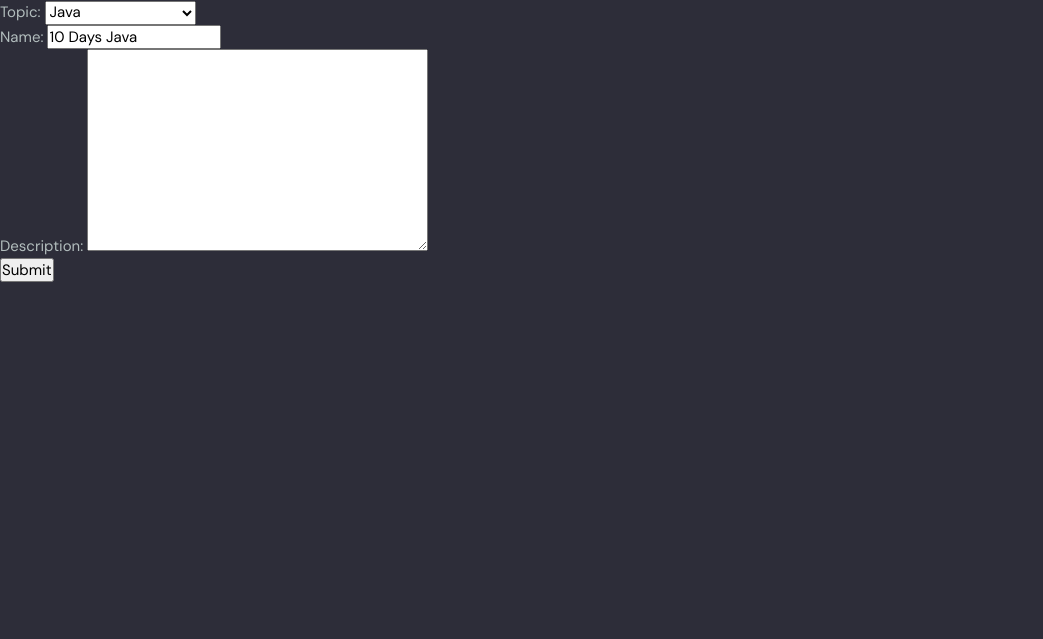
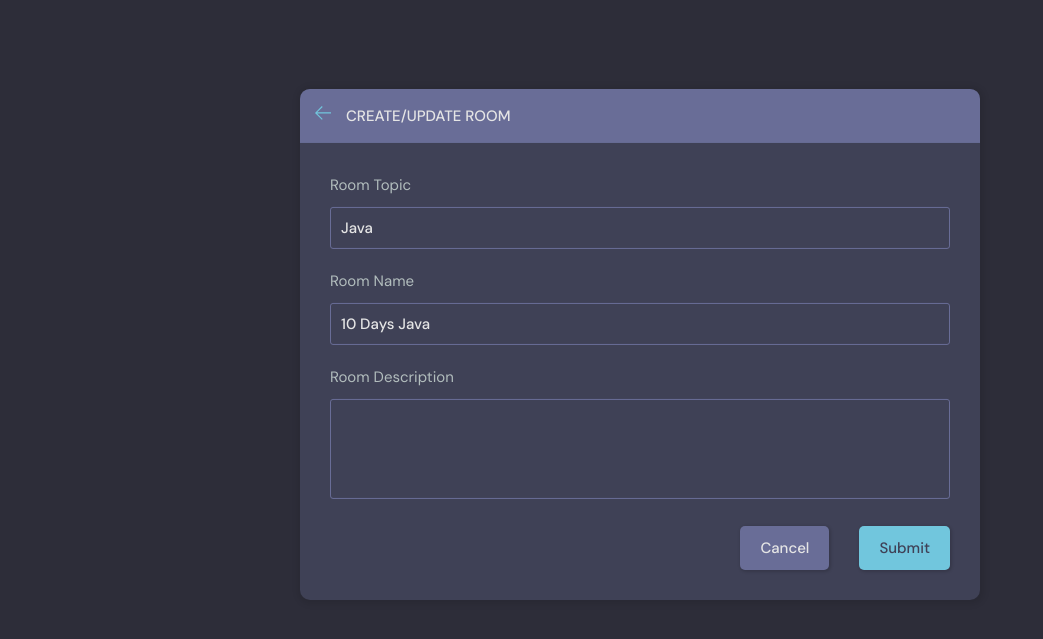
Before and after one commit to PriomDeb/codeflow, a Django app: page /update-room/9/ in a window 1280 px wide. Shown: the part 76-715 px from the top of the page, without its empty margins (0-1043 px from the left). Run offline with Django 4.2, Linux system fonts and the light colour scheme; a user stored in the database is signed in; data comes from the database, SQL or seed files in the repository; both versions use the stored data as it was after the commit.

Commit message:
Added create room template

```diff
--- a/base/templates/base/room_form.html
+++ b/base/templates/base/room_form.html
@@ -1,14 +1,72 @@
 {% extends 'main.html' %}
 
 {% block content %}
+<main class="create-room layout">
+  <div class="container">
+    <div class="layout__box">
+      <div class="layout__boxHeader">
+        <div class="layout__boxTitle">
+          <a href="{% url 'home' %}">
+            <svg version="1.1" xmlns="http://www.w3.org/2000/svg" width="32" height="32" viewBox="0 0 32 32">
+              <title>arrow-left</title>
+              <path
+                d="M13.723 2.286l-13.723 13.714 13.719 13.714 1.616-1.611-10.96-10.96h27.625v-2.286h-27.625l10.965-10.965-1.616-1.607z">
+              </path>
+            </svg>
+          </a>
+          <h3>Create/Update Room</h3>
+        </div>
+      </div>
+      <div class="layout__body">
+        <form class="form" action="" method="POST">
 
-<div>
-    <form method="post" action="">
-        {% csrf_token %}
-        {{form.as_p}}
-        <input type="submit" value="Submit" />
+          {% csrf_token %}
+          <div class="form__group">
+            <label for="room_topic">Room Topic</label>
+            <input required type="text" value="{{room.topic.name}}" name="topic" list="topic-list" />
+            <datalist id="topic-list">
+              <select id="room_topic">
+                {% for topic in topics %}
+                <option value="{{topic.name}}">{{topic.name}}</option>
+                {% endfor %}
+              </select>
+            </datalist>
+          </div>
 
-    </form>
-</div>
+          <div class="form__group">
+            <label for="room_name">Room Name</label>
+            {{form.name}}
+          </div>
 
-{% endblock content %}
+
+          <div class="form__group">
+            <label for="room_description">Room Description</label>
+            {{form.description}}
+          </div>
+
+          <!-- <div class="form__group">
+            <label for="room_topic">Topic</label>
+            <input required type="text" name="topic" id="room_topic" list="topic-list" />
+            <datalist id="topic-list">
+              <select id="room_topic">
+                <option value="">Select your topic</option>
+                <option value="Python">Python</option>
+                <option value="Django">Django</option>
+              </select>
+            </datalist>
+
+          </div> -->
+
+
+
+          <div class="form__action">
+            <a class="btn btn--dark" href="{% url 'home' %}">Cancel</a>
+            <button class="btn btn--main" type="submit">Submit</button>
+          </div>
+        </form>
+      </div>
+
+    </div>
+  </div>
+</main>
+{% endblock %}
--- a/base/views.py
+++ b/base/views.py
@@ -122,16 +122,21 @@ def userProfile(request, pk):
 @login_required(login_url='login')
 def createRoom(request):
     form = RoomForm()
+    topics = Topic.objects.all()
 
     if request.method == 'POST':
-        form = RoomForm(request.POST)
-        if form.is_valid():
-            room = form.save(commit=False)
-            room.host = request.user
-            room.save()
-            return redirect('home')
+        topic_name = request.POST.get('topic')
+        topic, created = Topic.objects.get_or_create(name=topic_name)
 
-    context = {'form': form}
+        Room.objects.create(
+            host=request.user,
+            topic=topic,
+            name=request.POST.get('name'),
+            description=request.POST.get('description')
+        )
+        return redirect('home')
+
+    context = {'form': form, 'topics': topics}
     return render(request, 'base/room_form.html', context)
 
 
@@ -139,17 +144,23 @@ def createRoom(request):
 def updateRoom(request, pk):
     room = Room.objects.get(id=pk)
     form = RoomForm(instance=room)
+    topics = Topic.objects.all()
 
     if request.user != room.host:
         return HttpResponse('You are not allowed here!')
 
     if request.method == "POST":
-        form = RoomForm(request.POST, instance=room)
-        if form.is_valid():
-            form.save()
-            return redirect('home')
+        topic_name = request.POST.get('topic')
+        topic, created = Topic.objects.get_or_create(name=topic_name)
 
-    context = {'form': form}
+        room.name = request.POST.get('name')
+        room.topic = topic
+        room.description = request.POST.get('description')
+        room.save()
+
+        return redirect('home')
+
+    context = {'form': form, 'topics': topics, 'room': room}
     return render(request, 'base/room_form.html', context)
 
 
```
Also changed, not shown: base/templates/base/room_form_old.html (added, +14 -0 lines), base/templates/base/update_user.html (added, +101 -0 lines), db.sqlite3.
